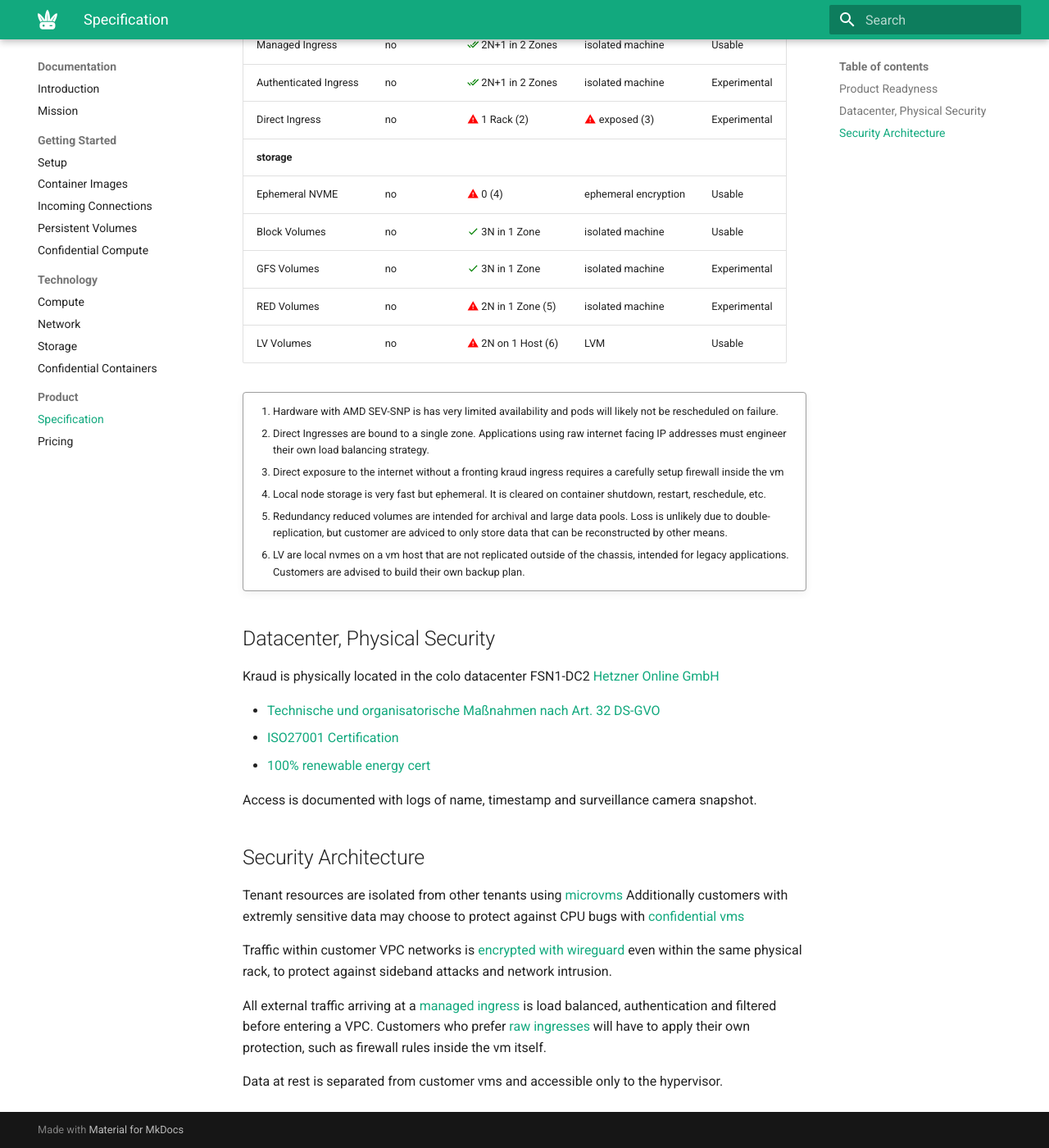
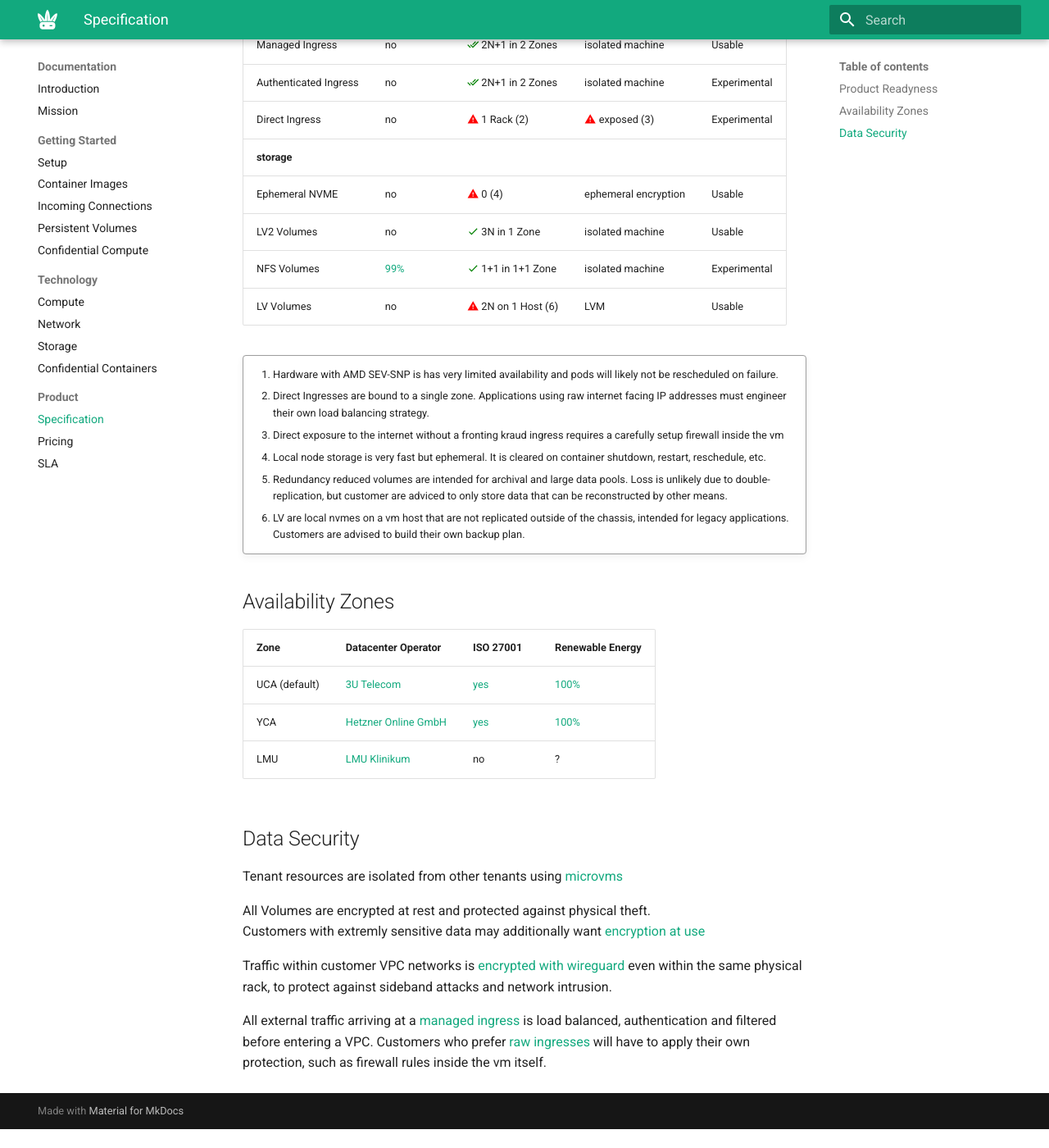
Before and after one commit to kraudcloud/wiki, an MkDocs documentation site: the page built from docs/product/specification.md, in a window 1280 px wide and 1400 px high, scrolled down 630 px. Shown: the whole window at 82% size. Built offline with MkDocs 1.6.1 and Material for MkDocs 9.7.7, drawn with Linux system fonts in a browser that asks for light colours; after the commit the page ends 2007 px from its top, so only the background shows below that; some of the changed text lies outside the part shown.

```diff
--- a/docs/product/specification.md
+++ b/docs/product/specification.md
@@ -10,7 +10,7 @@ Kraud is a Platform as a Service (PaaS) with a broad set of features and compati
 | Feature                   | SLA | Redundancy  | Security Barriers  | Readyness  |
 |---------------------------|-----|-------------|-----------|-----------------------|
 | __compute__ ||||
-| Managed Docker        | no  | :material-check:{ .green }  N+2 in 1 Zone      | microvm+vpc | Usable |
+| Managed Containers    | [90%](../sla) | :material-check:{ .green }  N+2 in 1 Zone      | microvm+vpc | Usable |
 | Managed Kubernetes    | no  | :material-check:{ .green }  N+2 1 Zone      | microvm+vpc | Experimental          |
 | Managed Apps          | no  | :material-check:{ .green }  N+2 1 Zone      | microvm+vpc| Experimental          |
 | Confidential Compute  | no  | :material-alert:{.red} 1 Node (1) { .annotate } | AMD SEV-SNP | Experimental          |
@@ -20,9 +20,8 @@ Kraud is a Platform as a Service (PaaS) with a broad set of features and compati
 | Direct Ingress        | no  | :material-alert:{.red}  1 Rack (2) | :material-alert:{.red} exposed (3)  | Experimental          |
 | __storage__ ||||
 | Ephemeral NVME        | no  | :material-alert:{.red} 0 (4)             | ephemeral encryption | Usable |
-| Block Volumes         | no  | :material-check:{ .green } 3N in 1 Zone  | isolated machine     | Usable |
-| GFS Volumes           | no  | :material-check:{ .green } 3N in 1 Zone  | isolated machine     | Experimental |
-| RED Volumes           | no  | :material-alert:{.red}  2N in 1 Zone (5) | isolated machine     | Experimental |
+| LV2 Volumes           | no  | :material-check:{ .green } 3N in 1 Zone  | isolated machine     | Usable |
+| NFS Volumes           | [99%](../sla) | :material-check:{ .green } 1+1 in 1+1 Zone | isolated machine     | Experimental |
 | LV Volumes            | no  | :material-alert:{.red}  2N on 1 Host (6) | LVM | Usable |
 
 !!! quote ""
@@ -35,27 +34,24 @@ Kraud is a Platform as a Service (PaaS) with a broad set of features and compati
 
 
 
-## Datacenter, Physical Security
+## Availability Zones
+
+| Zone           | Datacenter Operator                     | ISO  27001  | Renewable Energy  |
+|----------------|-----------------------------------------| ----------- | ----------------- |
+| UCA (default)  | [3U Telecom](https://www.3utelecom.de/) | [yes](ISO-27001-Zertifikat-BER.pdf) | [100%](Entwertungsnachweis3UTELECOMGmbHfuer2020.pdf) |
+| YCA            | [Hetzner Online GmbH](https://www.hetzner.com/unternehmen/rechenzentrum/) | [yes](https://www.hetzner.com/assets/downloads/FOX-Certificate.pdf) |[100%](https://www.hetzner.com/de/assets/Uploads/downloads/oekostrom-zertifikat-2022.pdf) |
+| LMU            | [LMU Klinikum](https://www.lmu.de/en/) | no | ? |
 
 
-Kraud is physically located in the colo datacenter FSN1-DC2 [Hetzner Online GmbH](https://www.hetzner.com/unternehmen/rechenzentrum/)
-
- - [Technische und organisatorische Maßnahmen nach Art. 32 DS-GVO](TOM.pdf)
- - [ISO27001 Certification](https://www.hetzner.com/assets/downloads/FOX-Certificate.pdf)
- - [100% renewable energy cert](https://www.hetzner.com/de/assets/Uploads/downloads/oekostrom-zertifikat-2022.pdf)
-
-Access is documented with logs of name, timestamp and surveillance camera snapshot.
-
-
-## Security Architecture
+## Data Security
 
 Tenant resources are isolated from other tenants using [microvms](/technology/architecture/#microvms)
-Additionally customers with extremly sensitive data may choose to protect against CPU bugs with [confidential vms](/technology/confidential/)
+
+All Volumes are encrypted at rest and protected against physical theft. <br>
+Customers with extremly sensitive data may additionally want [encryption at use](/technology/confidential/)
 
 Traffic within customer VPC networks is [encrypted with wireguard](/technology/vpc/#encrypted-everything) even within the same physical rack,
 to protect against sideband attacks and network intrusion.
 
 All external traffic arriving at a [managed ingress](/quickstart/ingress/) is load balanced, authentication and filtered before entering a VPC. Customers who prefer [raw ingresses](/quickstart/ingress/#raw-tcp-ingress) will have to apply their own protection,
 such as firewall rules inside the vm itself.
-
-Data at rest is separated from customer vms and accessible only to the hypervisor.
--- a/mkdocs.yml
+++ b/mkdocs.yml
@@ -52,6 +52,7 @@ nav:
     - Product:
       - Specification: product/specification.md
       - Pricing: product/pricing.md
+      - SLA: product/sla.md
   - Blog:
     - Index: blog/index.md
   - Dashboard: http://kraudcloud.com/dashboard/
```
Also changed, not shown: README.md (+1 -1 lines), docs/product/sla.md (added, +40 -0 lines), 2 other files.
